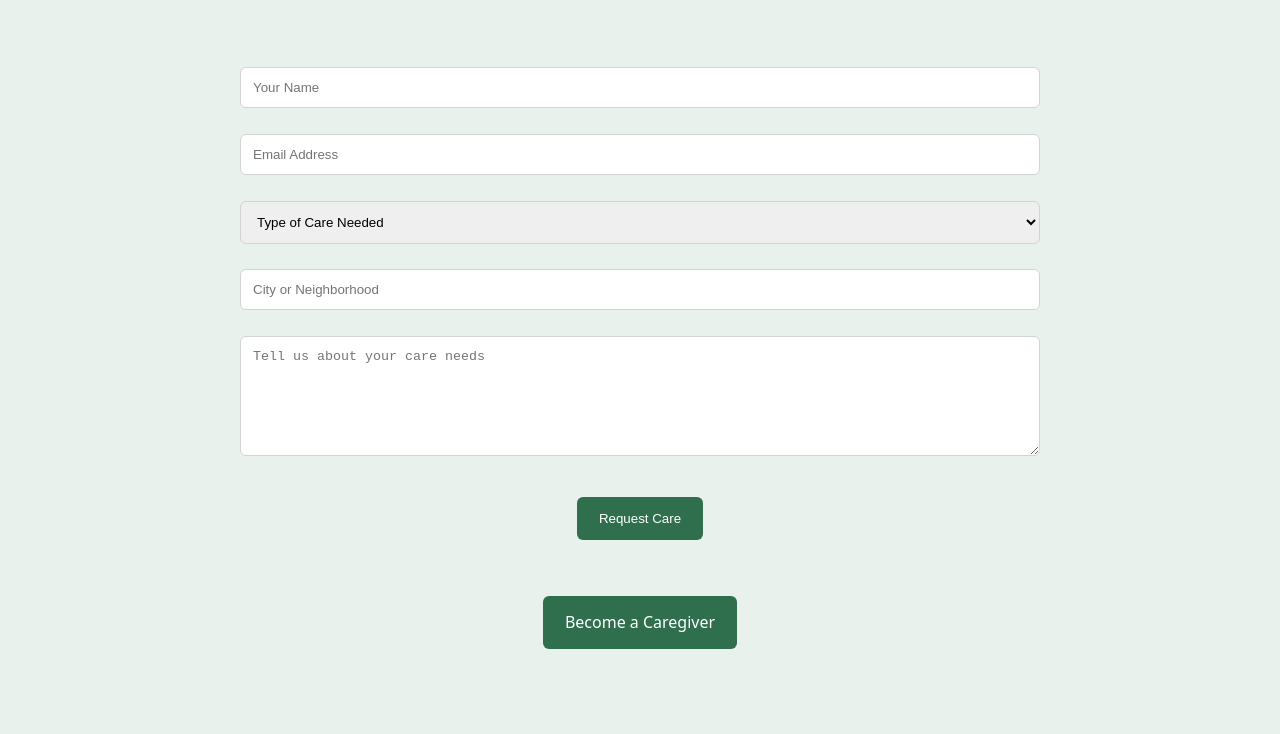
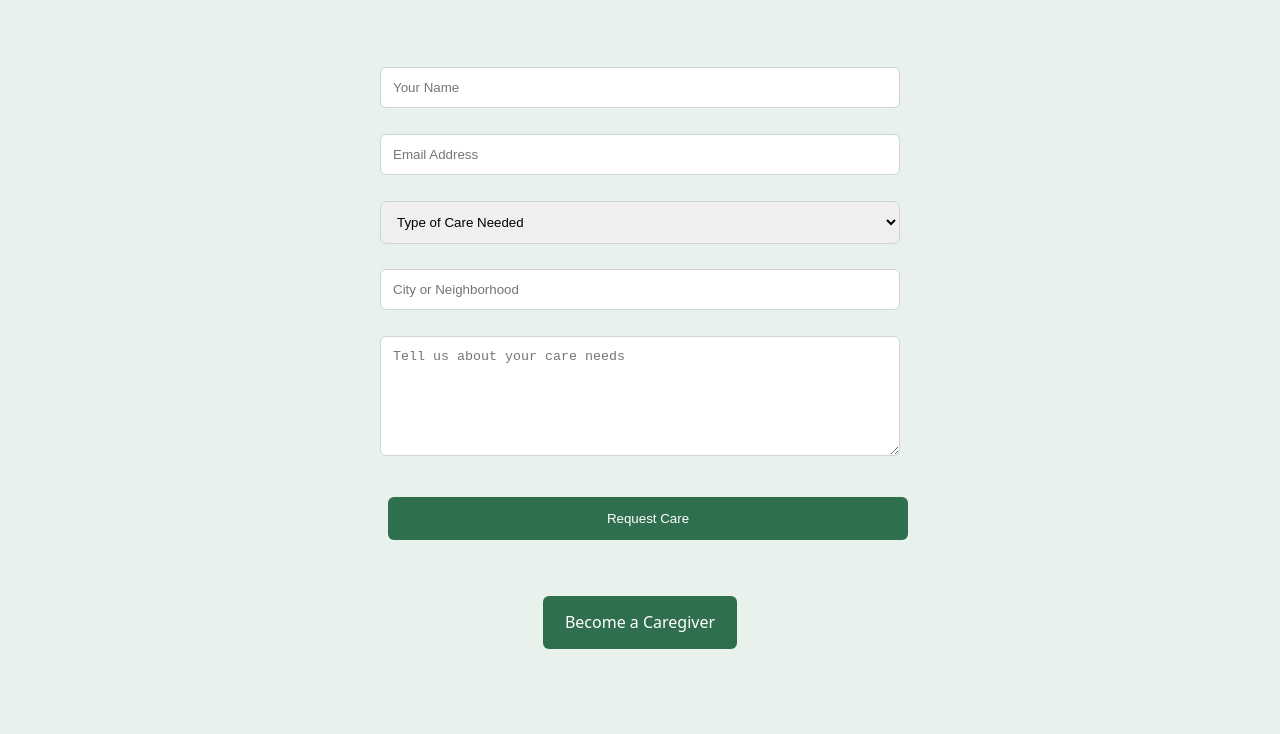
Before and after one commit to jfrancomb-spec/grove-website, a plain HTML site: page index.html in a window 1280 px wide. Shown: the part 285-1019 px from the top of the page. Drawn offline with nearby package versions, Linux system fonts and the light colour scheme.

Commit message:
Update styles.css

```diff
--- a/styles.css
+++ b/styles.css
@@ -67,3 +67,11 @@ footer {
   padding: 30px;
   font-size: 14px;
 }
+form {
+  max-width: 520px;
+  margin: 0 auto;
+}
+
+button.button {
+  width: 100%;
+}
```
